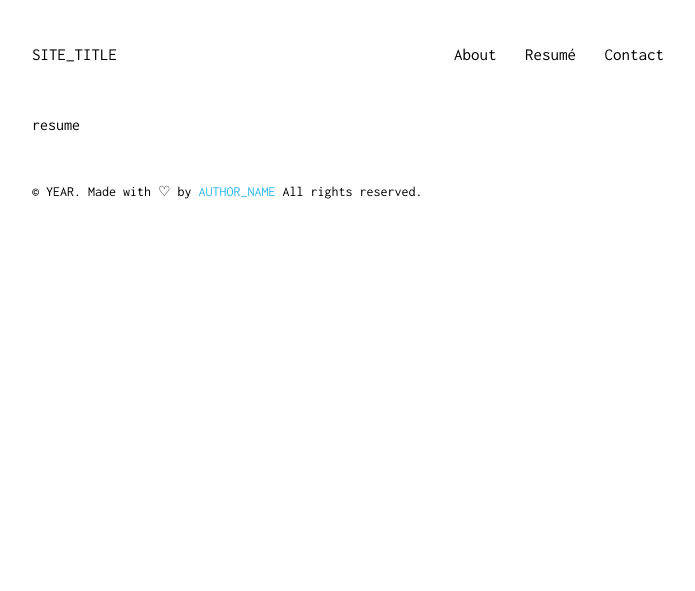
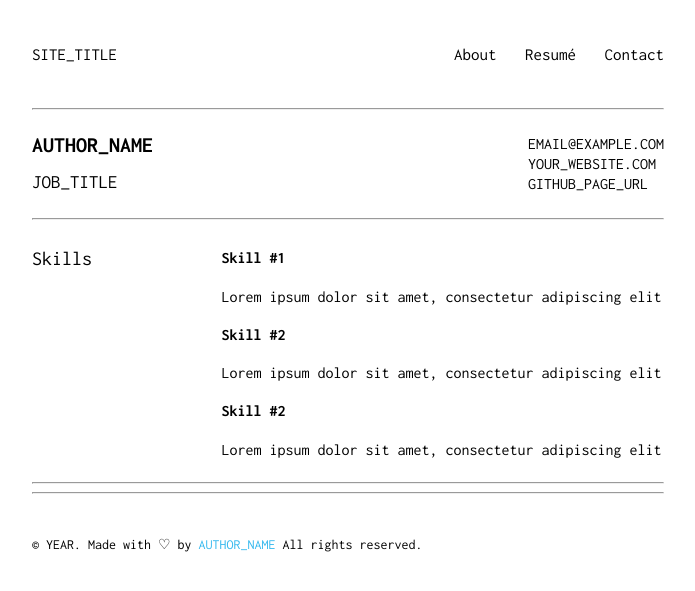
Before and after one commit to djarty24/jekyll-dewey-decimal, a Jekyll site: the page built from resume.md, in a window 1280 px wide. Shown: the top 591 px of the page, without its empty margins (292-987 px from the left). Built offline with Jekyll 4.4.1, drawn with Linux system fonts in a browser that asks for light colours.

Commit message:
working on resume feature

```diff
--- a/_config.yml
+++ b/_config.yml
@@ -1,13 +1,28 @@
 title: SITE_TITLE
 description: SITE_DESCRIPTION
+copyright_year: YEAR
+
 author:
   name: AUTHOR_NAME
   email: EMAIL@EXAMPLE.COM
   github: GITHUB_PAGE_URL
-copyright_year: YEAR
+  website: YOUR_WEBSITE.COM
+
+
+data:
+  job_title: JOB_TITLE
+  skills:
+    skill1:
+      name: "Skill #1"
+      description: "Lorem ipsum dolor sit amet, consectetur adipiscing elit"
+    skill2:
+      name: "Skill #2"
+      description: "Lorem ipsum dolor sit amet, consectetur adipiscing elit"
+    skill3:
+      name: "Skill #2"
+      description: "Lorem ipsum dolor sit amet, consectetur adipiscing elit"
 
 markdown: kramdown
-
 kramdown:
   input: GFM
   syntax_highlighter: rouge
--- /dev/null
+++ b/_layouts/resume.html
@@ -0,0 +1,42 @@
+---
+layout: page
+---
+<div class="resume-container">
+    <link rel="stylesheet" href="/assets/resume-style.css">
+    <hr></hr>
+    <div class="resume-header-container">
+        <div class="resume-header-left">
+            <h1>{{ site.author.name }}</h1>
+            <h2>{{ site.data.job_title }}</h2>
+        </div>
+        <div class="resume-header-right">
+            <ul>
+                <li><a href="{{ site.author.email }}">{{ site.author.email }}</a></li>
+                <li><a href="{{ site.author.website }}">{{ site.author.website }}</a></li>
+                <li><a href="{{ site.author.github }}">{{ site.author.github }}</a></li>
+            </ul>
+        </div>
+    </div>
+    <hr></hr>
+    <div class="resume-skills-container">
+        <div class="resume-skills-left">
+            <h3>Skills</h3>
+        </div>
+        <div class="resume-skills-right">
+            <div class="skill1">
+                <h4 class="skill-name">{{ site.data.skills.skill1.name }}</h4>
+                <p class="skill-description">{{ site.data.skills.skill1.description }}</p>
+            </div>
+            <div class="skill2">
+                <h4 class="skill-name">{{ site.data.skills.skill2.name }}</h4>
+                <p class="skill-description">{{ site.data.skills.skill2.description }}</p>
+            </div>
+            <div class="skill3">
+                <h4 class="skill-name">{{ site.data.skills.skill3.name }}</h4>
+                <p class="skill-description">{{ site.data.skills.skill3.description }}</p>
+            </div>
+        </div>
+    </div>
+    <hr></hr>
+    <hr></hr>
+</div>
--- /dev/null
+++ b/assets/resume-style.css
@@ -0,0 +1,40 @@
+.resume-header-container{
+    display: flex;
+    justify-content: space-between;
+}
+
+.resume-header-container h1{
+    font-size: 22px;
+}
+
+.resume-header-container h2{
+    font-weight: 400;
+    font-size: 19px;
+}
+
+.resume-header-container .resume-header-right ul{
+    list-style-type: none;
+}
+
+.resume-header-container .resume-header-right ul li{
+    line-height: 1.25em;
+}
+
+.resume-header-container .resume-header-right ul li a{
+    color: #000000;
+    text-decoration: none;
+}
+
+.resume-skills-container{
+    display: flex;
+    justify-content: space-between;
+}
+
+.resume-skills-container h3{
+    font-weight: 400;
+    font-size: 20px;
+}
+
+.resume-skills-container .resume-skills-right{
+    width: 70%;
+}
```
Also changed, not shown: resume.md (+1 -2 lines), jekyll-dewey-decimal.gemspec.
